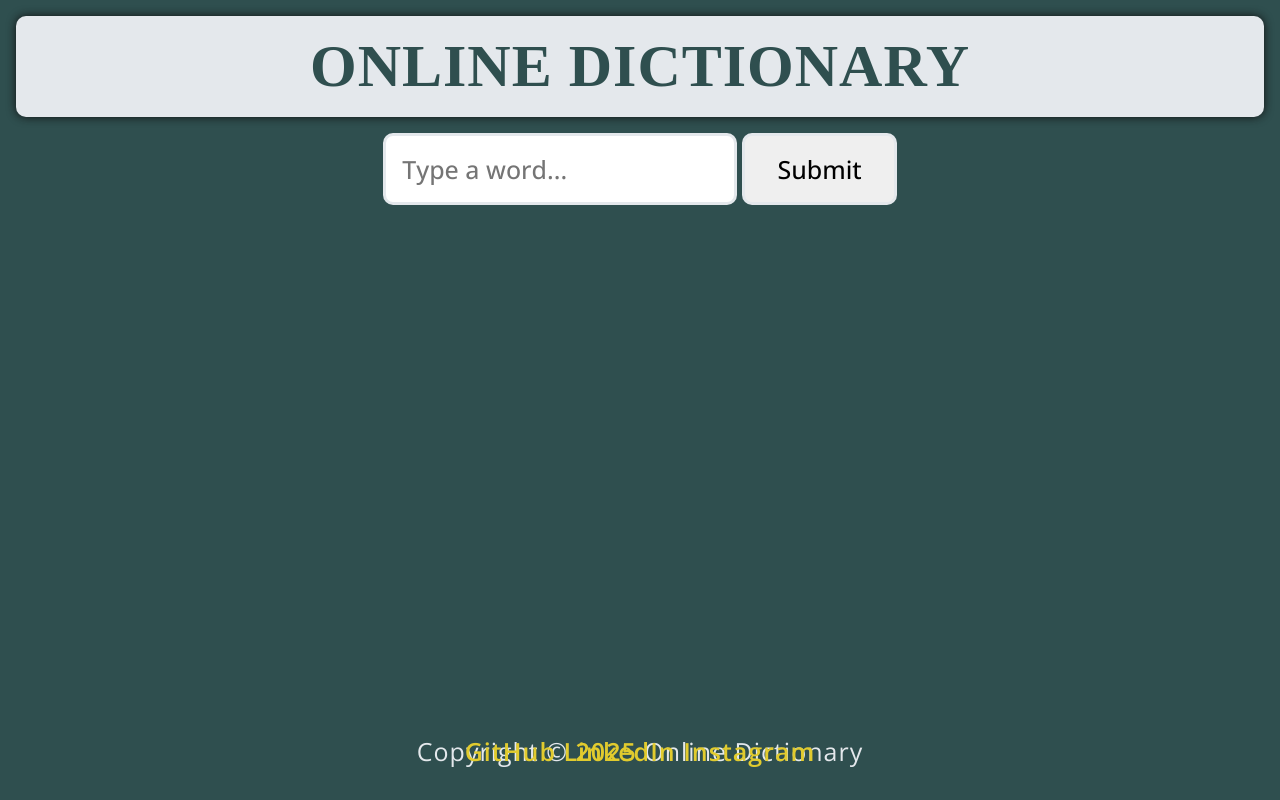
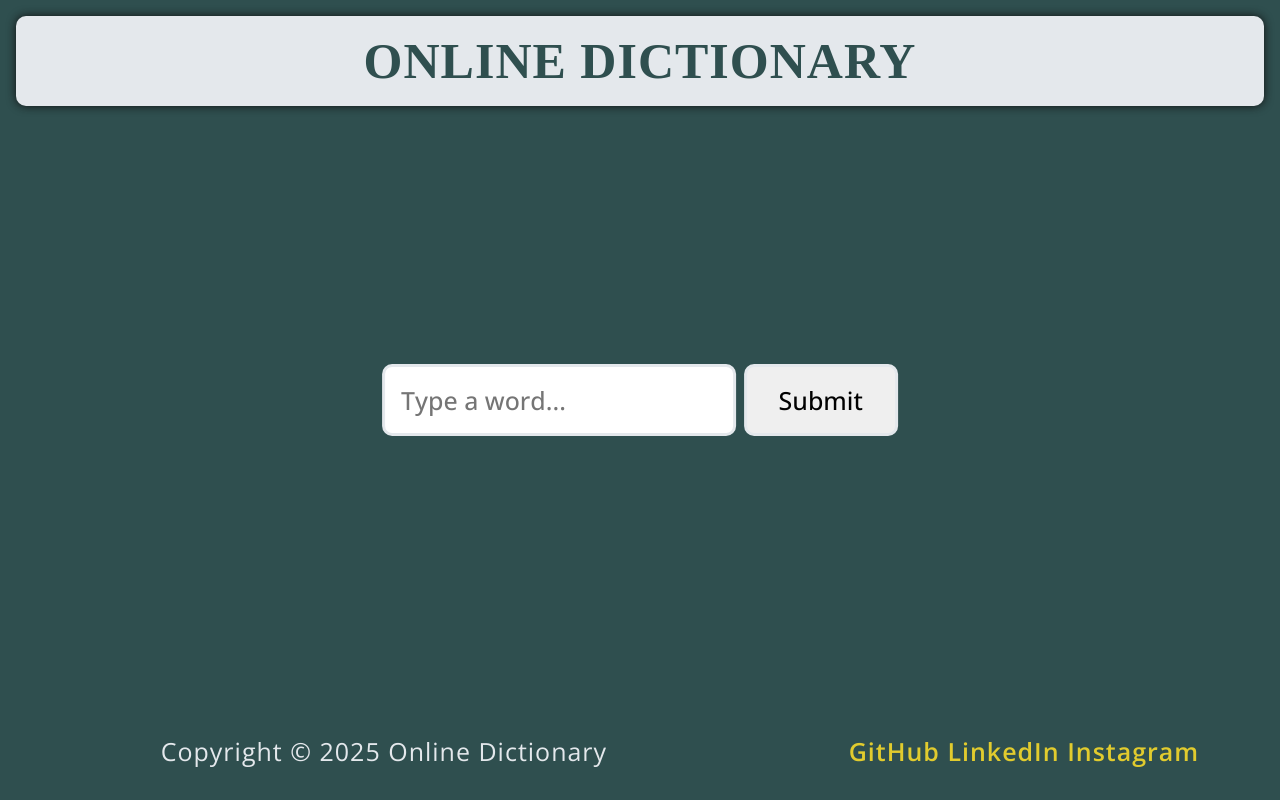
Before and after one commit to xxyrnn/dictionary, a Flask app: page / in a window 1280 px wide. Run offline with Flask 3, Linux system fonts and the light colour scheme; some web fonts are replaced.

Commit message:
edited graphics

```diff
--- a/static/css/style.css
+++ b/static/css/style.css
@@ -27,6 +27,7 @@ html {
 /* body */
 body {
     font-family: 'Open Sans', sans-serif;
+    font-size: var(--font-size);
     font-weight: 300;
     letter-spacing: 1px;
     color: var(--third-color);
@@ -47,14 +48,14 @@ body {
 
 .title {
     font-family: 'Ibarra Real Nova', serif;
-    font-size: 60px;
+    font-size: 50px;
     font-weight: 600;
     text-align: center;
 }
 
 /* main */
-.intro {
-    margin-bottom: 2rem;
+.word {
+    margin-left: 5rem;
 }
 
 p {
@@ -63,7 +64,7 @@ p {
     padding: 0 5rem;
 }
 
-span {
+span:not(#year) {
     color: var(--first-color);
     font-weight: 600;
 }
@@ -73,18 +74,20 @@ span {
     display: flex;
     align-items: center;
     justify-content: center;
-    margin: 0 5rem;
+    position: absolute;
+    top: 50%;
+    left: 50%;
+    transform: translate(-50%, -50%);
 }
 
 input[type=text] {
     font-family: inherit;
     font-size: var(--font-size);
     text-align: left;
+    padding: 1rem;
     border: 3px solid var(--third-color);
     border-radius: var(--border-radius);
     outline: none;
-    padding: 1rem;
-    margin-bottom: 3rem;
 }
 
 input[type=text]:focus {
@@ -109,13 +112,10 @@ input[type=submit]:hover {
 
 /* footer */
 .footer {
-    font-size: 25px;
     display: flex;
     align-items: center;
-    justify-content: center;
-}
-
-.footer div {
+    justify-content: space-around;
+    width: 100%;
     position: absolute;
     bottom: 2rem;
 }
```
